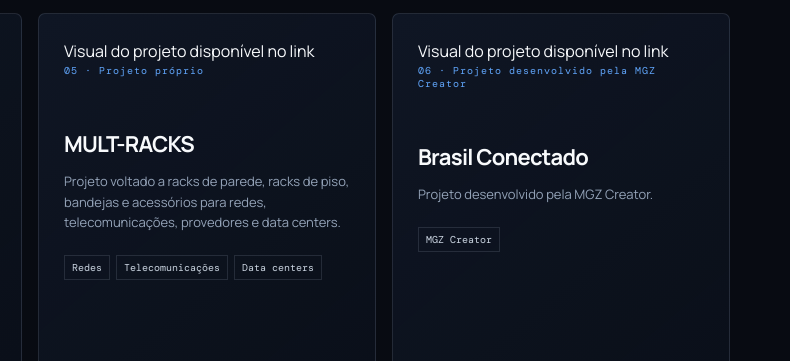
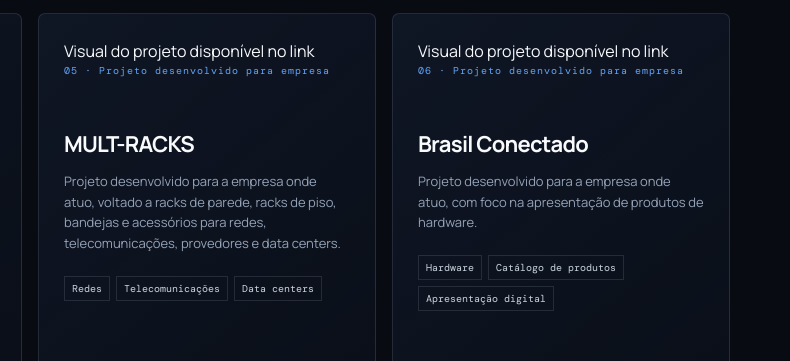
Before and after one commit to matheusriccih/portfolio-matheus-ricci-hamada, a website with bundled scripts: page src/index.html in a window 1280 px wide. Shown: the part 4613-4974 px from the top of the page, 490-1280 px from the left. Built offline with nearby package versions, Linux system fonts and the light colour scheme.

Commit message:
docs: esclarece autoria dos projetos empresariais

```diff
--- a/src/data/profile.js
+++ b/src/data/profile.js
@@ -89,17 +89,17 @@ export const profileData = {
     },
     {
       name: 'MULT-RACKS',
-      type: 'Projeto próprio',
-      description: 'Projeto voltado a racks de parede, racks de piso, bandejas e acessórios para redes, telecomunicações, provedores e data centers.',
+      type: 'Projeto desenvolvido para empresa',
+      description: 'Projeto desenvolvido para a empresa onde atuo, voltado a racks de parede, racks de piso, bandejas e acessórios para redes, telecomunicações, provedores e data centers.',
       stack: ['Redes', 'Telecomunicações', 'Data centers'],
       url: 'https://multracks.com.br',
       repository: '',
     },
     {
       name: 'Brasil Conectado',
-      type: 'Projeto desenvolvido pela MGZ Creator',
-      description: 'Projeto desenvolvido pela MGZ Creator.',
-      stack: ['MGZ Creator'],
+      type: 'Projeto desenvolvido para empresa',
+      description: 'Projeto desenvolvido para a empresa onde atuo, com foco na apresentação de produtos de hardware.',
+      stack: ['Hardware', 'Catálogo de produtos', 'Apresentação digital'],
       url: 'https://brasilconectado.com.br',
       repository: '',
     },
--- a/src/index.html
+++ b/src/index.html
@@ -77,6 +77,6 @@
     <footer class="container footer"><div><p class="footer-name">Matheus Ricci Hamada</p><p id="footer-role">Analista de Suporte / TI</p></div><div><p id="footer-location">Londrina, Paraná, Brasil</p><p>© <span id="year">2026</span> Matheus Ricci Hamada.</p></div></footer>
     <button class="back-to-top" aria-label="Voltar ao topo">↑</button>
     <script type="application/ld+json" id="person-schema"></script>
-    <script type="module" src="./main.js?v=20261124-4"></script>
+    <script type="module" src="./main.js?v=20261124-5"></script>
   </body>
 </html>
--- a/src/main.js
+++ b/src/main.js
@@ -1,4 +1,4 @@
-import { profileData as data } from './data/profile.js?v=20261124-4';
+import { profileData as data } from './data/profile.js?v=20261124-5';
 
 const $ = (selector) => document.querySelector(selector);
 const escapeHtml = (value) => String(value).replace(/[&<>'"]/g, (char) => ({ '&': '&amp;', '<': '&lt;', '>': '&gt;', "'": '&#039;', '"': '&quot;' })[char]);
```
